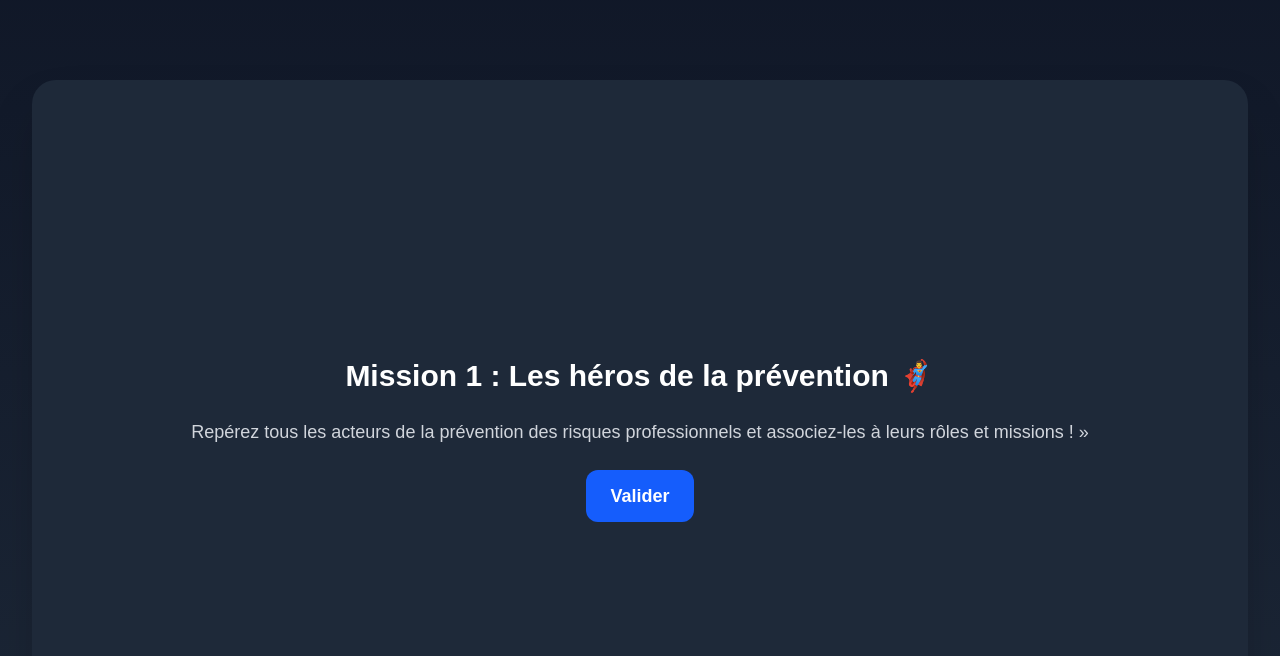
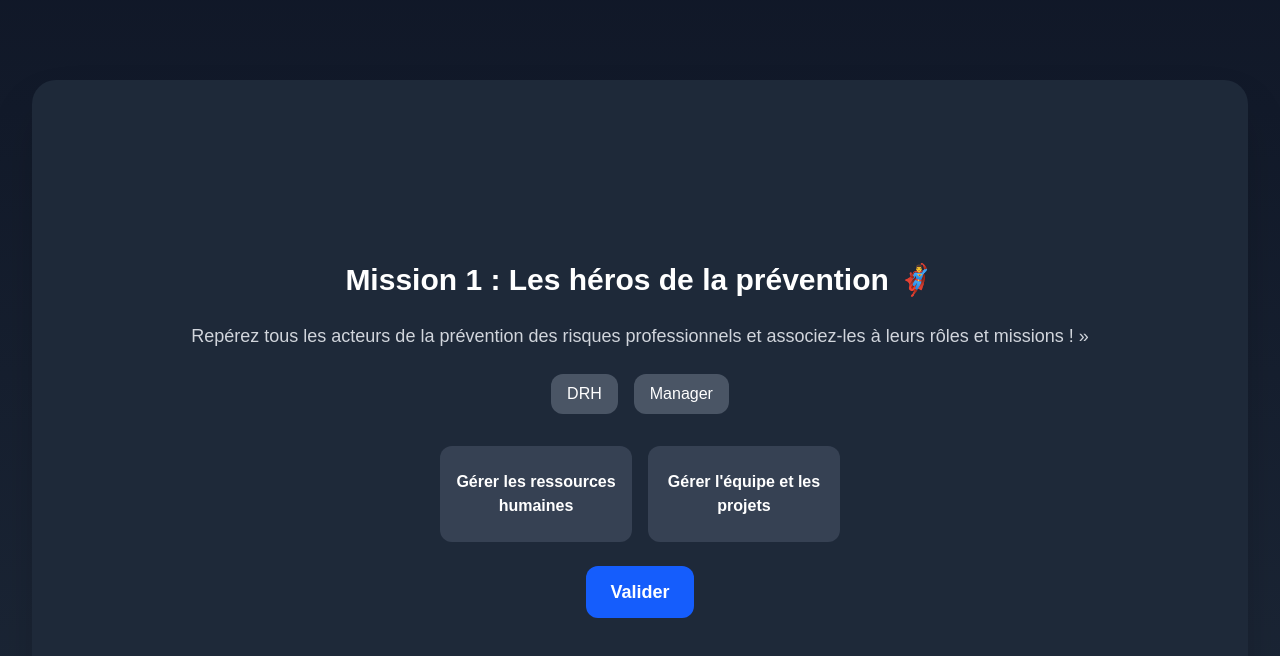
Before and after one commit to Trophaigle/EscapeGame_MaPrevEnJeu, a Next.js app: page / in a window 1280 px wide. Shown: the top 656 px of the page. Built offline with nearby package versions, Linux system fonts and the light colour scheme.

Commit message:
Architecture de validation des categories

```diff
--- a/app/components/CategoryCard.tsx
+++ b/app/components/CategoryCard.tsx
@@ -6,9 +6,10 @@ type CategoryCardProps = {
   subtitle: string;
   onValidate: () => void;
   isNew?: boolean; // pour déclencher animation à l'apparition
+  children?: React.ReactNode; // pour permettre d'ajouter des éléments personnalisés à l'intérieur de la carte
 };
 
-const CategoryCard = ({title, subtitle ,onValidate, isNew} : CategoryCardProps) => {
+const CategoryCard = ({title, subtitle ,onValidate, isNew, children} : CategoryCardProps) => {
     const cardRef = useRef<HTMLDivElement>(null);
     const [visible, setVisible] = useState(isNew ? false : true);
 
@@ -33,6 +34,12 @@ const CategoryCard = ({title, subtitle ,onValidate, isNew} : CategoryCardProps)
     >
       <h2 className="text-3xl font-bold">{title}</h2>
       <h3 className="text-lg text-gray-300 text-center whitespace-pre-line">{subtitle}</h3>
+
+      {/* Le contenu dynamique */}
+      <div className="w-full flex justify-center">
+        {children}
+      </div>
+
       <button
         className="px-6 py-3 bg-blue-600 hover:bg-blue-500 rounded-xl text-lg font-semibold transition-colors"
         onClick={onValidate}
--- /dev/null
+++ b/app/components/games/ActorsGame.tsx
@@ -0,0 +1,87 @@
+import React from 'react'
+import { useState } from 'react';
+import actors from "@/data/actors.json"; // Assurez-vous que ce chemin est correct et que le fichier JSON est bien structuré
+import { reference } from 'three/tsl';
+
+type Actor = {
+    id: string;
+    name: string;
+    mission: string;
+};
+
+type ActorsGameProps = {
+    refObj?: React.RefObject<any>; // pour permettre de référencer ce composant depuis l’extérieur si besoin
+};
+
+const ActorsGame = ({ refObj }: ActorsGameProps) => {
+
+  const [selectedActor, setSelectedActor] = React.useState<string | null>(null); // pour stocker l'acteur sélectionné
+  const [matches, setMatches] = useState<{[key: string]: string}>({}); // pour stocker les associations validées
+
+  if(refObj){
+    refObj.current = {
+        validateAll: () => {
+            if(Object.keys(matches).length !== actors.length){ return false; } // validation échoue si toutes les missions ne sont pas associées
+            return actors.every(actor => matches[actor.id] === actor.id); // validation réussit si toutes les missions sont correctement associées
+        }
+    };
+  }
+
+  const handleSelectActor = (actorId: string) => {
+    setSelectedActor(actorId);
+  };
+
+  const handleDrop = (missionId: string) => {
+    if (selectedActor) {
+      setMatches((prevMatches) => ({
+
+        ...prevMatches,
+        [missionId]: selectedActor
+      }));
+      setSelectedActor(null);
+    }
+  };
+
+  return (
+    <div className="w-full flex flex-col items-center gap-8">
+
+      {/* 🎴 Acteurs */}
+      <div className="flex gap-4">
+        {actors.map((actor) => (
+          <div
+            key={actor.id}
+            onClick={() => handleSelectActor(actor.id)}
+            className={`px-4 py-2 rounded-xl cursor-pointer
+              ${selectedActor === actor.id ? "bg-blue-500 text-white" : "bg-gray-600 text-white"
+            }`}
+          >
+            {actor.name}
+          </div>
+        ))}
+      </div>
+
+      {/* 📦 Missions */}
+      <div className="flex gap-4 flex-wrap justify-center">
+        {actors.map((actor) => {
+          const matchedActor = matches[actor.id];
+          const isCorrect = matchedActor === actor.id;
+
+          return (
+            <div
+              key={actor.id}
+              onClick={() => handleDrop(actor.id)}
+              className={`w-48 h-24 rounded-xl flex items-center justify-center text-center p-2 font-semibold cursor-pointer
+                ${matchedActor ? (isCorrect ? "bg-green-500" : "bg-red-500") : "bg-gray-700 text-white"}`}
+            >
+              {matchedActor
+                ? actors.find(a => a.id === matchedActor)?.name
+                : actor.mission}
+            </div>
+          );
+        })}
+      </div>
+    </div>
+  )
+}
+
+export default ActorsGame
--- a/app/page.tsx
+++ b/app/page.tsx
@@ -1,35 +1,35 @@
 "use client"
 import Image from "next/image";
-import { useState } from "react";
+import { useRef, useState } from "react";
 import CategoryCard from "./components/CategoryCard";
 import ThreeJSChest from "./components/ThreeJSChest";
+import ActorsGame from "./components/games/ActorsGame";
 
 export default function Home() {
   const [unlocked, setUnlocked] = useState([true, false, false, false, false]);
   const [newCardIndex, setNewCardIndex] = useState<number | null>(0); //0 pour avoir l'anim meme à la premiere card
 
-  const [showChest, setShowChest] = useState(false);
-  const handleChestAnimationEnd = () => {
-    setShowChest(false);
-    const newUnlocked = [...unlocked];
-    newUnlocked[2] = true; // débloque la catégorie 3
-    setUnlocked(newUnlocked);
-    setNewCardIndex(2);
-  }
+  // const [showChest, setShowChest] = useState(false);
+  // const handleChestAnimationEnd = () => {
+  //   setShowChest(false);
+  //   const newUnlocked = [...unlocked];
+  //   newUnlocked[2] = true; // débloque la catégorie 3
+  //   setUnlocked(newUnlocked);
+  //   setNewCardIndex(2);
+  // }
 
   const handleValidate = (
     index: number,
-    onValidateCustom?: () => boolean | void
+    onValidate?: () => boolean | void
   ) => {
      // Si une action personnalisée est définie, on l'exécute
-    if (onValidateCustom) {
-      const shouldBlock = onValidateCustom();
+    if (onValidate) {
+      const isValid = onValidate(); // onValidate doit retourner true ou false
 
-      //bloque
-      if(shouldBlock) return;
+      if(!isValid) return; // si validation échoue, on bloque la suite et n'affiche pas la nouvelle carte
     }
 
-    // Débloquer la carte suivante
+    // Débloquer la carte suivante si tout est OK
     const newUnlocked = [...unlocked]; //copie tableau, necessaire pour que React détecte chgt et déclenche re-render.
     if (index + 1 < unlocked.length) { //verification limite
       newUnlocked[index + 1] = true; // débloque la catégorie suivante, React re-render la page avec la nouvelle version de unlocked
@@ -38,20 +38,32 @@ export default function Home() {
     setUnlocked(newUnlocked);
   };
 
+  const actorsRef = useRef<any>(null); // pour pouvoir appeler la validation du jeu des acteurs depuis la page principale
+
   const categories = [
   {
     title: 'Mission 1 : Les héros de la prévention 🦸‍♂️',
-    subtitle: 'Repérez tous les acteurs de la prévention des risques professionnels et associez-les à leurs rôles et missions ! »'
+    subtitle: 'Repérez tous les acteurs de la prévention des risques professionnels et associez-les à leurs rôles et missions ! »',
+    component: <ActorsGame refObj={actorsRef}/>,
+    onValidate: () => {
+      const isValid = actorsRef.current?.validateAll?.();
+      if (isValid) {
+        alert("Bravo ! Tous les acteurs sont correctement placés ✅");
+      } else {
+        alert("Il y a encore des erreurs ❌");
+      }
+      return isValid; // retourne true ou false
+    }
   },
   {
     title: 'Mission 2 : L’énigme mystère 🔍',
     subtitle: 'Pour avancer, combinez vos indices : \nComptez le nombre total d’acteurs que vous avez identifiés. \nAjoutez le nombre de lettres du mot mystère trouvé lors d’une autre activité. \nRésolvez l’énigme et débloquez le niveau suivant !',
-    onValidateCustom: () => {
-      console.log('Déclenche l’animation du coffre 3D !');
-      // Déclencher ton animation Three.js
-      setShowChest(true);
-      return true; //bloque la suite
-    }
+    // onValidateCustom: () => {
+    //   console.log('Déclenche l’animation du coffre 3D !');
+    //   // Déclencher ton animation Three.js
+    //   setShowChest(true);
+    //   return true; //bloque la suite
+    // }
   },
   {
     title: 'Mission 3 : Le coffre aux trésors des risques 🗝️',
@@ -79,20 +91,22 @@ export default function Home() {
             key={i} //clé unique pour React afin qu’il sache quel élément a changé lors du re-render.
             title={cat.title}
             subtitle={cat.subtitle}
-            onValidate={() => handleValidate(i, cat.onValidateCustom)}
+            onValidate={() => handleValidate(i, cat.onValidate)} //on transmet la fonction de validation personnalisée si elle existe
             isNew={i == newCardIndex}
-           />
+           >
+            {cat.component}
+          </CategoryCard>
         )
       ))}
 
       {/* OVERLAY AU-DESSUS DE TOUT */}
-    {showChest && (
+    {/* {showChest && (
       <div className="fixed inset-0 flex items-center justify-center bg-black/80 z-[9999]">
         <div className="w-[400px] h-[400px]">
           <ThreeJSChest onAnimationEnd={handleChestAnimationEnd} />
         </div>
       </div>
-    )}
+    )} */}
     </div>
   );
 }
--- /dev/null
+++ b/data/actors.json
@@ -0,0 +1,12 @@
+[
+  {
+    "id": "drh",
+    "name": "DRH",
+    "mission": "Gérer les ressources humaines"
+  },
+  {
+    "id": "manager",
+    "name": "Manager",
+    "mission": "Gérer l'équipe et les projets"
+  }
+]
```
